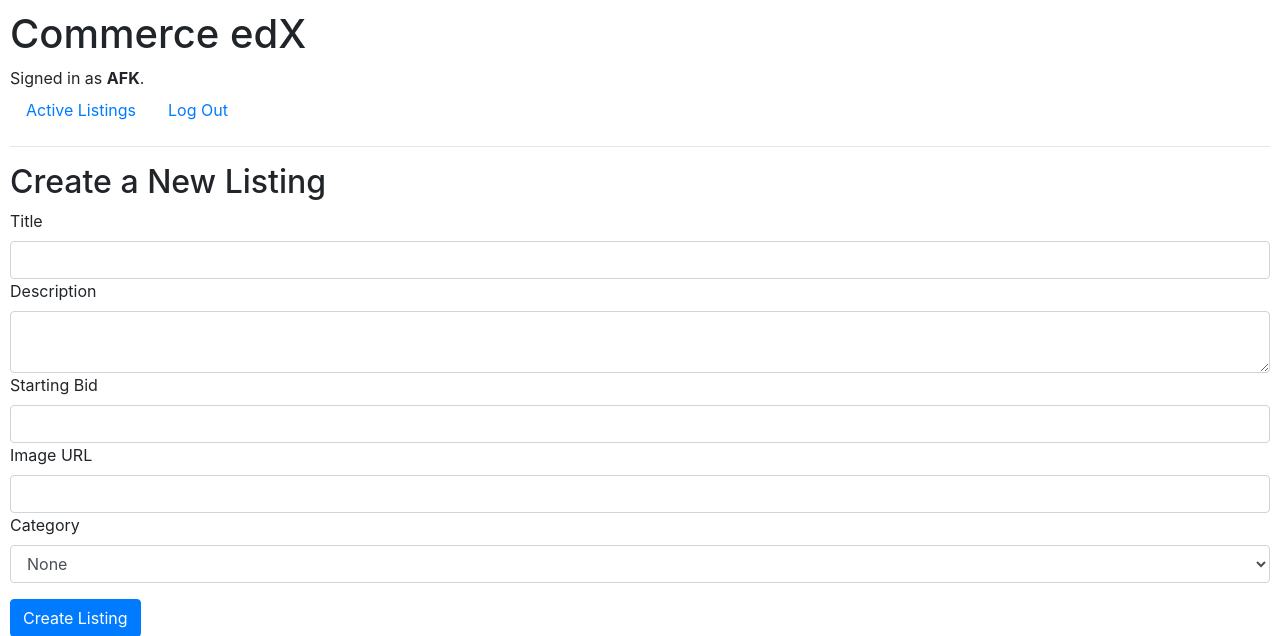
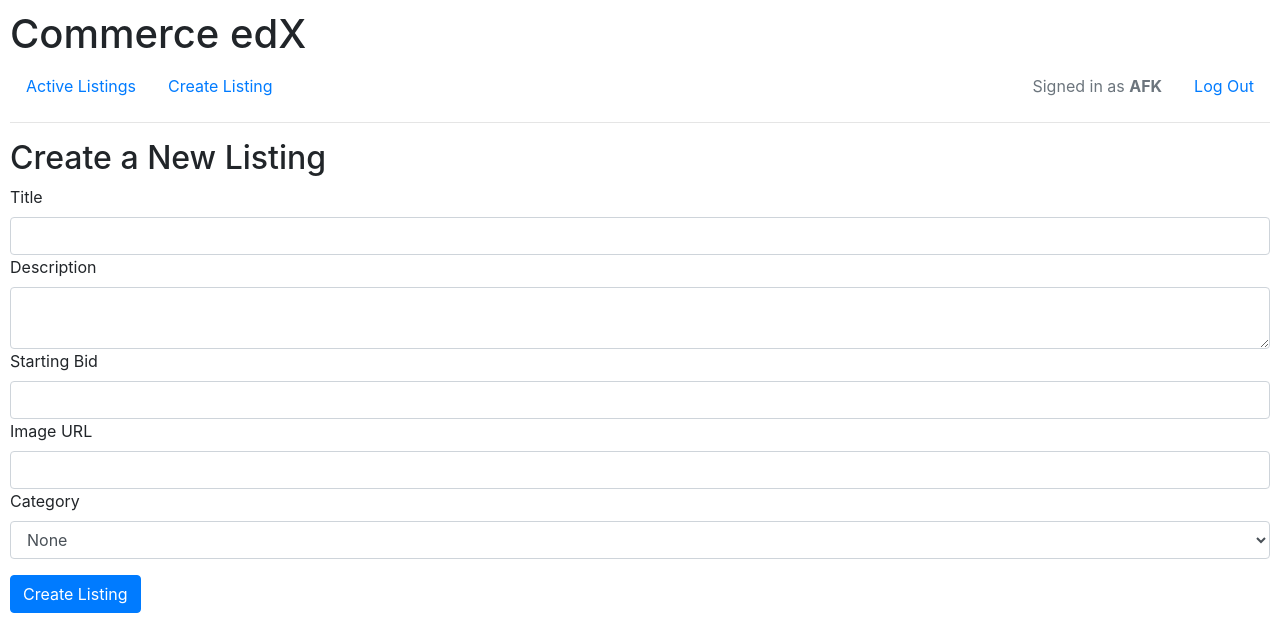
Before and after one commit to AFKMartin/CS50W-Project-2, a Django app: page /create_listing in a window 1280 px wide. Shown: the top 636 px of the page. Run offline with Django 3.2, Linux system fonts and the light colour scheme; a user stored in the database is signed in; data that the repository does not hold is empty; some libraries are stand-ins or nearby versions.

Commit message:
listings appear but no image

```diff
--- a/auctions/templates/auctions/layout.html
+++ b/auctions/templates/auctions/layout.html
@@ -9,31 +9,39 @@
     </head>
     <body>
         <h1>Commerce edX</h1>
-        <div>
-            {% if user.is_authenticated %}
-                Signed in as <strong>{{ user.username }}</strong>.
-            {% else %}
-                Not signed in.
-            {% endif %}
-        </div>
+
         <ul class="nav">
             <li class="nav-item">
                 <a class="nav-link" href="{% url 'index' %}">Active Listings</a>
             </li>
+
+            <li class="nav-item">
+                <a class="nav-link" href="{% url 'create_listing'%}">Create Listing</a>
+            </li>
             {% if user.is_authenticated %}
+                <li class="nav-item ml-auto">
+                    <span class="nav-link disabled">
+                        Signed in as <strong>{{ user.username }}</strong>
+                    </span>
+                </li>
                 <li class="nav-item">
                     <a class="nav-link" href="{% url 'logout' %}">Log Out</a>
                 </li>
             {% else %}
                 <li class="nav-item ml-auto">
+                    <span class="nav-link disabled">Not signed in</span>
+                </li>
+                <li class="nav-item">
                     <a class="nav-link" href="{% url 'login' %}">Log In</a>
                 </li>
                 <li class="nav-item">
-                    <a class="nav-link ml-auto" href="{% url 'register' %}">Register</a>
+                    <a class="nav-link" href="{% url 'register' %}">Register</a>
                 </li>
             {% endif %}
         </ul>
+
         <hr>
+
         {% block body %}
         {% endblock %}
     </body>
--- a/auctions/views.py
+++ b/auctions/views.py
@@ -9,7 +9,10 @@ from .models import AuctionListing, Category
 from .models import User
 
 def index(request):
-    return render(request, "auctions/index.html")
+    active_listings = AuctionListing.objects.filter(is_active=True)
+    return render(request, "auctions/index.html", {
+        "listings": active_listings
+    })
 
 
 def login_view(request):
```
Also changed, not shown: auctions/templates/auctions/index.html (+11 -2 lines), db.sqlite3.
